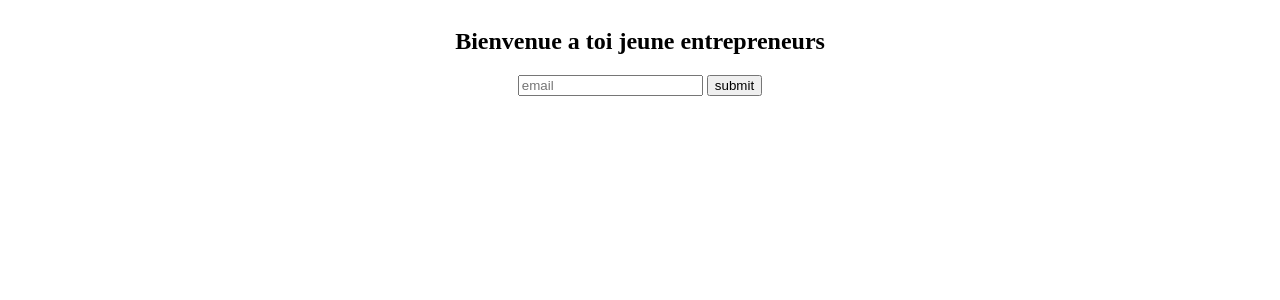
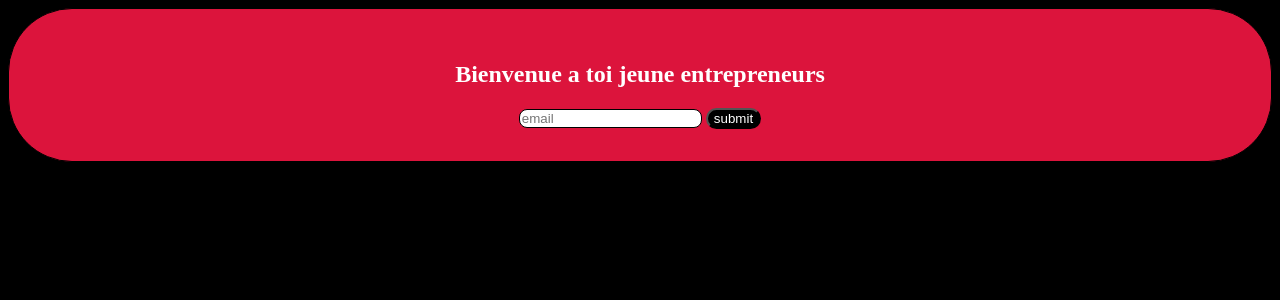
Before and after one commit to Jordan-Fakers/Azure_app, a Flask app: page /home in a window 1280 px wide. Shown: the top 300 px of the page. Run offline with Flask 2, Linux system fonts and the light colour scheme.

Commit message:
modif css

```diff
--- a/static/css/style.css
+++ b/static/css/style.css
@@ -1,5 +1,27 @@
+body{
+    background-color: black;
+}
 .container{
     display: flex;
     flex-direction: column;
     align-items: center;
+    border: 1px solid;
+    border-radius: 4rem;
+    padding: 2rem;
+    background-color: crimson;
 }
+.text{
+    color: white;
+}
+
+.email{
+    border: 1px solid;
+    border-radius: 0.5rem;
+}
+
+.submit{
+    color: white;
+    background-color: black;
+    border-radius: 0.7rem;
+    font-family: sans-serif;
+}
--- a/templates/fail.html
+++ b/templates/fail.html
@@ -10,8 +10,8 @@
 </head>
 <body>
     <div class="container">
-        <H5>sorry something went wrong, the email couldn't been send please retry on the main page</H5>
-        <a href="/"><button>home</button></a>
+        <H5 class="text">sorry something went wrong, the email couldn't been send please retry on the main page</H5>
+        <a  href="/"><button class="submit">home</button></a>
     </div>
 </body>
 
--- a/templates/home.html
+++ b/templates/home.html
@@ -11,13 +11,13 @@
 
 <body>
     <div class="container">
-        <H2>
+        <H2 class="text">
             Bienvenue a toi jeune entrepreneurs
         </H2>
         <div class="subbar">
             <form action="/submit" method="POST">
-                <input placeholder="email" name="email" type="text"/>
-                <input type="submit" value="submit"/>
+                <input class="email" placeholder="email" name="email" type="text"/>
+                <input class="submit" type="submit" value="submit"/>
             </form>
         </div>
     </div>
--- a/templates/succes.html
+++ b/templates/succes.html
@@ -10,8 +10,8 @@
 </head>
 <body>
     <div class="container">
-        <H5>The email as been send click on the button to return on the main page</H5>
-        <a href="/"><button>home</button></a>
+        <H5 class="text">The email as been send click on the button to return on the main page</H5>
+        <a href="/"><button class="submit">home</button></a>
     </div>
 </body>
 
```
